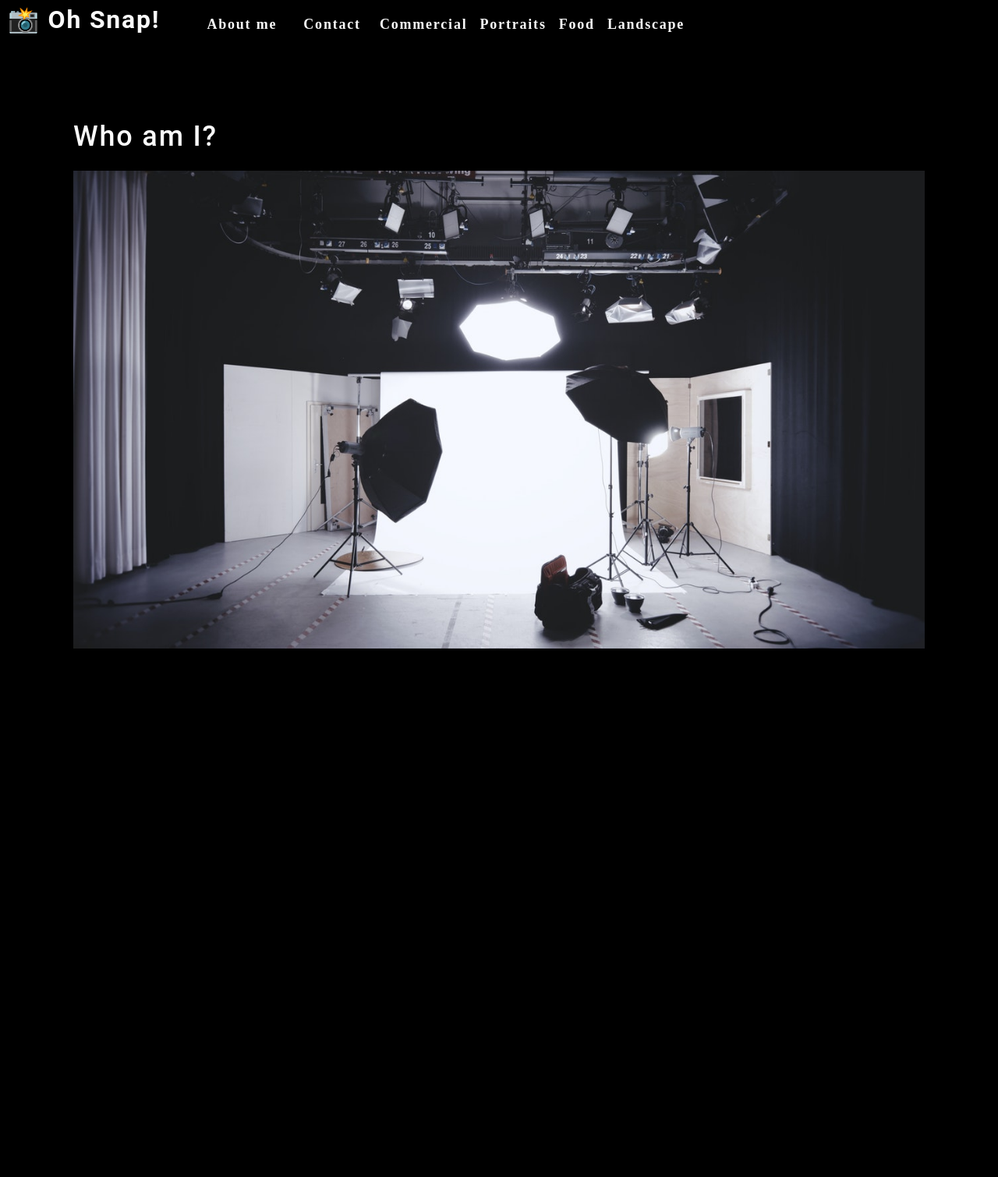
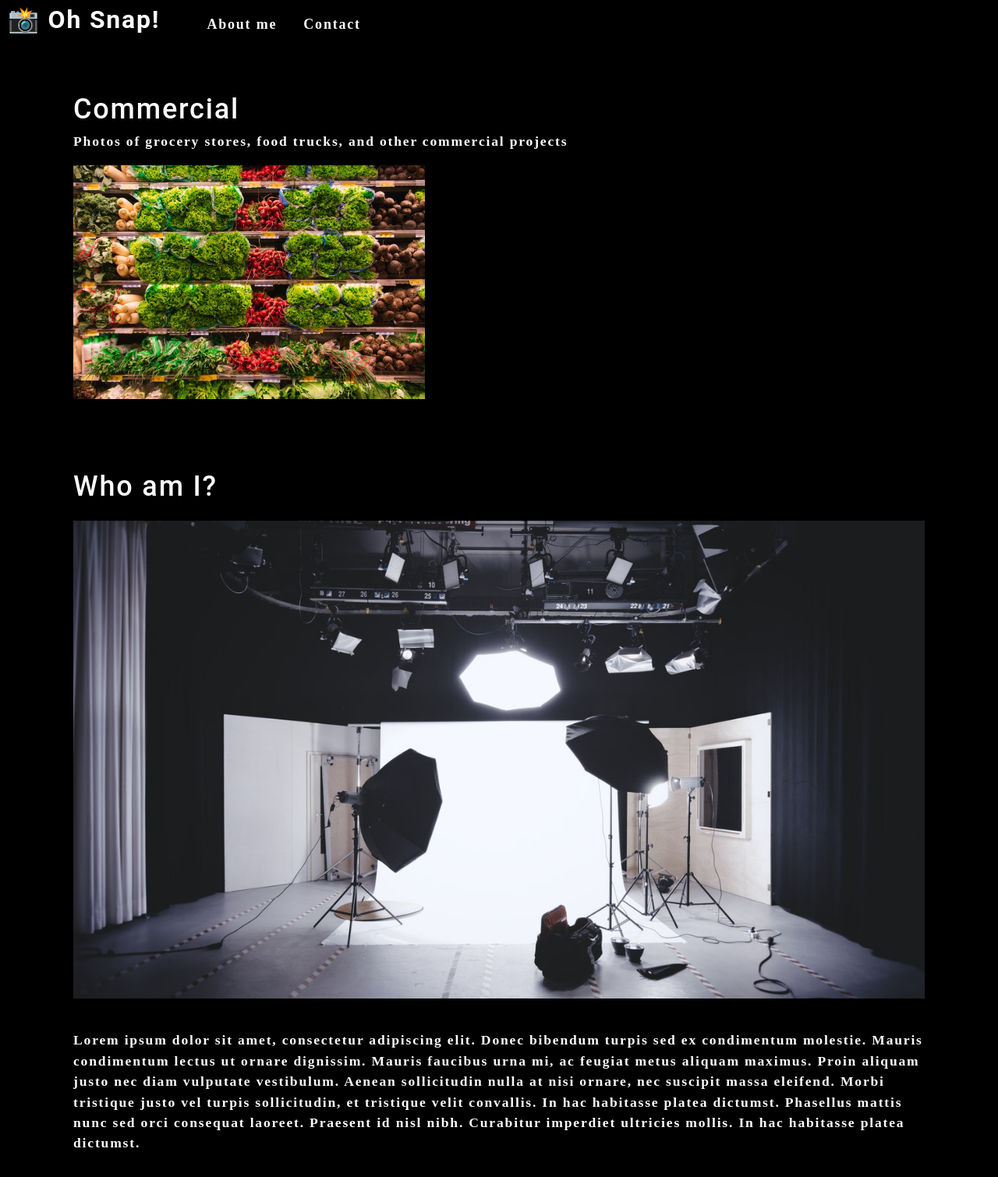
Before and after one commit to KristyNerhaugen/photo-port, a React (Create React App) app: page / in a window 1280 px wide. Shown: the top 1510 px of the page at 78% size. Before the commit the page ends 946 px from the top, so only its background shows below. Built offline with nearby package versions, Linux system fonts and the light colour scheme.

Commit message:
added hooks

```diff
--- a/src/App.js
+++ b/src/App.js
@@ -1,12 +1,34 @@
-import "./App.css";
+import React, { useState } from "react";
+import Nav from "./components/Nav";
 import About from "./components/About";
-import Nav from "./components/Nav";
+import Gallery from "./components/Gallery";
 
 function App() {
+  const [categories] = useState([
+    {
+      name: "commercial",
+      description:
+        "Photos of grocery stores, food trucks, and other commercial projects",
+    },
+    { name: "portraits", description: "Portraits of people in my life" },
+    { name: "food", description: "Delicious delicacies" },
+    {
+      name: "landscape",
+      description: "Fields, farmhouses, waterfalls, and the beauty of nature",
+    },
+  ]);
+
+  const [currentCategory, setCurrentCategory] = useState(categories[0]);
+
   return (
     <div>
-      <Nav></Nav>
+      <Nav>
+        categories={categories}
+        setCurrentCategory={setCurrentCategory}
+        currentCategory={currentCategory}
+      </Nav>
       <main>
+        <Gallery>currentCategory={currentCategory}</Gallery>
         <About></About>
       </main>
     </div>
--- a/src/components/About/index.js
+++ b/src/components/About/index.js
@@ -11,6 +11,19 @@
         style={{ width: "100%" }}
         alt="cover"
       />
+      <div className="my-2">
+        <p>
+          Lorem ipsum dolor sit amet, consectetur adipiscing elit. Donec
+          bibendum turpis sed ex condimentum molestie. Mauris condimentum lectus
+          ut ornare dignissim. Mauris faucibus urna mi, ac feugiat metus aliquam
+          maximus. Proin aliquam justo nec diam vulputate vestibulum. Aenean
+          sollicitudin nulla at nisi ornare, nec suscipit massa eleifend. Morbi
+          tristique justo vel turpis sollicitudin, et tristique velit convallis.
+          In hac habitasse platea dictumst. Phasellus mattis nunc sed orci
+          consequat laoreet. Praesent id nisl nibh. Curabitur imperdiet
+          ultricies mollis. In hac habitasse platea dictumst.
+        </p>
+      </div>
     </section>
   );
 }
--- /dev/null
+++ b/src/components/Gallery/index.js
@@ -0,0 +1,26 @@
+import React from "react";
+import { capitalizeFirstLetter } from "../../utils/helpers";
+import photo from "../../assets/small/commercial/0.jpg";
+
+function Gallery(props) {
+  const currentCategory = {
+    name: "commercial",
+    description:
+      "Photos of grocery stores, food trucks, and other commercial projects",
+  };
+
+  return (
+    <section>
+      <h1>{capitalizeFirstLetter(currentCategory.name)}</h1>
+      <p>{currentCategory.description}</p>
+      <div className="flex-row">
+        <img
+          src={photo}
+          alt="Commercial Example"
+          className="img-thumbnail nx-1"
+        />
+      </div>
+    </section>
+  );
+}
+export default Gallery;
--- a/src/components/Nav/index.js
+++ b/src/components/Nav/index.js
@@ -1,25 +1,14 @@
 import React from "react";
+// throws error when useEffect is added
 import { capitalizeFirstLetter } from "../../utils/helpers";
 
-function Nav() {
-  const categories = [
-    {
-      name: "commercial",
-      description:
-        "Photos of grocery stores, food trucks, and other commercial projects",
-    },
-    { name: "portraits", description: "Portraits of people in my life" },
-    { name: "food", description: "Delicious delicacies" },
-    {
-      name: "landscape",
-      description: "Fields, farmhouses, waterfalls, and the beauty of nature",
-    },
-  ];
+function Nav(props) {
+  const { categories = [], setCurrentCategory, currentCategory } = props;
 
-  const handleClick = (item) => {
-    console.log(item);
-    return item;
-  };
+  // throws error when useEffect is added
+  // useEffect(() => {
+  //   document.title = capitalizeFirstLetter(currentCategory.name);
+  // }, [currentCategory]);
 
   return (
     <header className="flex-row px-1">
@@ -35,22 +24,23 @@
       <nav>
         <ul className="flex-row">
           <li className="mx-2">
-            <a
-              data-testid="about"
-              href="#about"
-              onClick={() => handleClick("About")}
-            >
+            <a data-testid="about" href="#about">
               About me
             </a>
           </li>
-          <li className={"mx-2"}>
-            <span onClick={() => handleClick("Contact")}>Contact</span>
+          <li className="mx-2">
+            <span>Contact</span>
           </li>
           {categories.map((category) => (
-            <li className="mx-1" key={category.name}>
+            <li
+              className={`mx-1 ${
+                currentCategory.name === category.name && "navActive"
+              }`}
+              key={category.name}
+            >
               <span
                 onClick={() => {
-                  handleClick(category.name);
+                  setCurrentCategory(category);
                 }}
               >
                 {capitalizeFirstLetter(category.name)}
```
